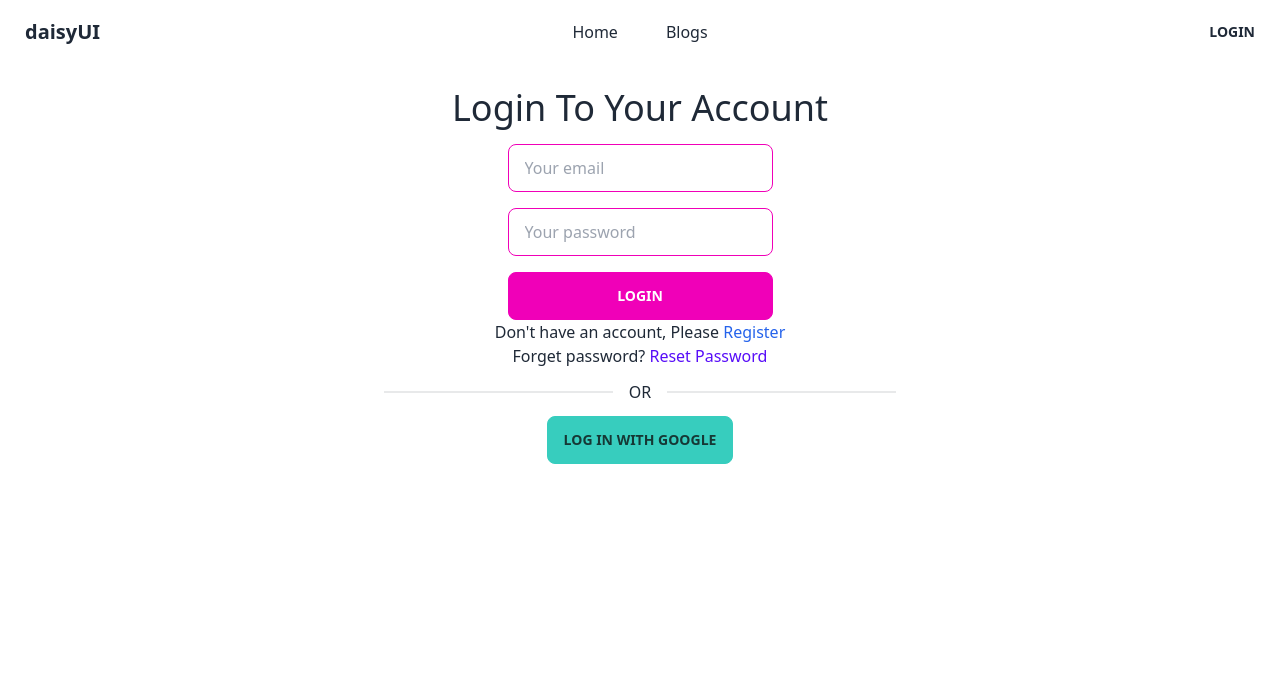
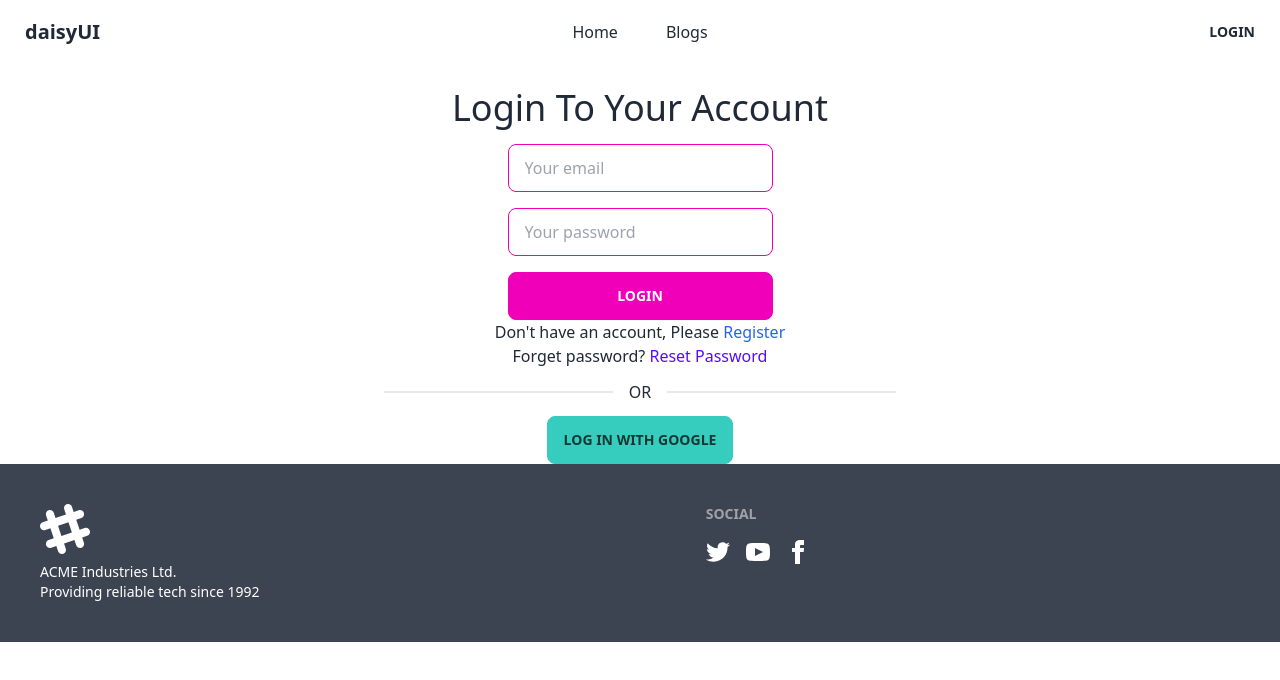
Before and after one commit to kdipto1/manufacturer-website-client-side, a React (Create React App) app: page /login in a window 1280 px wide. Shown: the top 680 px of the page. Built offline with nearby package versions, Linux system fonts and the light colour scheme; no server answers.

Commit message:
footer added

```diff
--- a/src/App.js
+++ b/src/App.js
@@ -18,6 +18,7 @@
 import AddProduct from "./Pages/Dashboard/AddProduct";
 import ManageOrders from "./Pages/Dashboard/ManageOrders";
 import ManageProducts from "./Pages/Dashboard/ManageProducts";
+import Footer from "./Pages/Footer/Footer";
 
 function App() {
   return (
@@ -34,9 +35,9 @@
             </RequireAuth>
           }
         >
+          <Route path="myProfile" element={<MyProfile />} />
           <Route path="myOrders" element={<MyOrders />} />
           <Route path="addReview" element={<AddReview />} />
-          <Route path="myProfile" element={<MyProfile />} />
           <Route path="makeAdmin" element={<MakeAdmin />} />
           <Route path="addProduct" element={<AddProduct />} />
           <Route path="manageOrders" element={<ManageOrders />} />
@@ -47,6 +48,7 @@
         <Route path="/register" element={<Register />} />
         <Route path="*" element={<NotFound />} />
       </Routes>
+      <Footer/>
       <ToastContainer />
     </div>
   );
--- a/src/Pages/Dashboard/Dashboard.js
+++ b/src/Pages/Dashboard/Dashboard.js
@@ -1,6 +1,6 @@
 import React from "react";
 import { useAuthState } from "react-firebase-hooks/auth";
-import { Link, Outlet } from "react-router-dom";
+import { Link, NavLink, Outlet } from "react-router-dom";
 import auth from "../../firebase.init";
 import useAdmin from "../Hooks/useAdmin";
 import Loading from "../Utility/Loading";
@@ -9,7 +9,7 @@
   const [user, loading, error] = useAuthState(auth);
   const [admin, adminLoading] = useAdmin(user);
   if (loading || adminLoading) {
-    return <Loading />
+    return <Loading />;
   }
   return (
     <div className="drawer drawer-mobile">
@@ -32,36 +32,36 @@
         <ul className="menu p-4 overflow-y-auto w-80 bg-base-100 text-base-content">
           {/* <!-- Sidebar content here --> */}
           {!admin && (
-            <li>
-              <Link to="myOrders">My Orders</Link>
+            <li className="my-2">
+              <NavLink to="/dashboard/myOrders">My Orders</NavLink>
             </li>
           )}
           {!admin && (
-            <li>
-              <Link to="addReview">Add Review</Link>
+            <li className="mb-2">
+              <NavLink to="/dashboard/addReview">Add Review</NavLink>
             </li>
           )}
-          <li>
-            <Link to="myProfile">My Profile</Link>
+          <li className="mb-2">
+            <NavLink to="/dashboard/myProfile">My Profile</NavLink>
           </li>
           {admin && (
-            <li>
-              <Link to="addProduct">Add Product</Link>
+            <li className="mb-2">
+              <NavLink to="/dashboard/addProduct">Add Product</NavLink>
+            </li>
+          )}
+          {admin && (
+            <li className="mb-2">
+              <NavLink to="/dashboard/manageProducts">Manage Products</NavLink>
+            </li>
+          )}
+          {admin && (
+            <li className="mb-2">
+              <NavLink to="/dashboard/manageOrders">Manage Orders</NavLink>
             </li>
           )}
           {admin && (
             <li>
-              <Link to="manageProducts">Manage Products</Link>
-            </li>
-          )}
-          {admin && (
-            <li>
-              <Link to="manageOrders">Manage Orders</Link>
-            </li>
-          )}
-          {admin && (
-            <li>
-              <Link to="makeAdmin">Make Admin</Link>
+              <NavLink to="/dashboard/makeAdmin">Make Admin</NavLink>
             </li>
           )}
         </ul>
--- a/src/Pages/Dashboard/ManageOrders.js
+++ b/src/Pages/Dashboard/ManageOrders.js
@@ -1,9 +1,24 @@
-import React from 'react';
+import React from "react";
+import { useAuthState } from "react-firebase-hooks/auth";
+import { useQuery } from "react-query";
+import auth from "../../firebase.init";
+import Loading from "../Utility/Loading";
 
 const ManageOrders = () => {
+  const [user, loading, error] = useAuthState(auth);
+  const { data: orders, isLoading } = useQuery("allOrder", () =>
+    fetch("http://localhost:5000/orders", {
+      headers: {
+        authorization: `${user?.email} ${localStorage.getItem("accessToken")}`,
+      },
+    }).then((res) => res.json())
+  );
+  if (loading || isLoading) {
+    return <Loading />;
+  }
   return (
     <div>
-      <h2>Manage orders:admin</h2>
+      <h2>Manage orders:admin {orders?.length}</h2>
     </div>
   );
 };
--- a/src/Pages/Dashboard/MyOrders.js
+++ b/src/Pages/Dashboard/MyOrders.js
@@ -2,6 +2,7 @@
 import React, { useEffect, useState } from "react";
 import { useAuthState } from "react-firebase-hooks/auth";
 import { useQuery } from "react-query";
+import { toast } from "react-toastify";
 import auth from "../../firebase.init";
 import Loading from "../Utility/Loading";
 
@@ -14,7 +15,7 @@
     }
     const getMyOrders = async () => {
       const email = user?.email;
-      const url = `http://localhost:5000/orders?email=${email}`;
+      const url = `http://localhost:5000/userOrders?email=${email}`;
       try {
         const { data } = await axios.get(url, {
           headers: {
@@ -26,6 +27,7 @@
         setOrders(data);
       } catch (error) {
         console.log(error);
+        toast.error(error.message)
       }
     };
     getMyOrders();
--- /dev/null
+++ b/src/Pages/Footer/Footer.js
@@ -0,0 +1,66 @@
+import React from "react";
+
+const Footer = () => {
+  return (
+    <footer class="footer p-10 bg-neutral text-neutral-content">
+      <div>
+        <svg
+          width="50"
+          height="50"
+          viewBox="0 0 24 24"
+          xmlns="http://www.w3.org/2000/svg"
+          fill-rule="evenodd"
+          clip-rule="evenodd"
+          class="fill-current"
+        >
+          <path d="M22.672 15.226l-2.432.811.841 2.515c.33 1.019-.209 2.127-1.23 2.456-1.15.325-2.148-.321-2.463-1.226l-.84-2.518-5.013 1.677.84 2.517c.391 1.203-.434 2.542-1.831 2.542-.88 0-1.601-.564-1.86-1.314l-.842-2.516-2.431.809c-1.135.328-2.145-.317-2.463-1.229-.329-1.018.211-2.127 1.231-2.456l2.432-.809-1.621-4.823-2.432.808c-1.355.384-2.558-.59-2.558-1.839 0-.817.509-1.582 1.327-1.846l2.433-.809-.842-2.515c-.33-1.02.211-2.129 1.232-2.458 1.02-.329 2.13.209 2.461 1.229l.842 2.515 5.011-1.677-.839-2.517c-.403-1.238.484-2.553 1.843-2.553.819 0 1.585.509 1.85 1.326l.841 2.517 2.431-.81c1.02-.33 2.131.211 2.461 1.229.332 1.018-.21 2.126-1.23 2.456l-2.433.809 1.622 4.823 2.433-.809c1.242-.401 2.557.484 2.557 1.838 0 .819-.51 1.583-1.328 1.847m-8.992-6.428l-5.01 1.675 1.619 4.828 5.011-1.674-1.62-4.829z"></path>
+        </svg>
+        <p>
+          ACME Industries Ltd.
+          <br />
+          Providing reliable tech since 1992
+        </p>
+      </div>
+      <div>
+        <span class="footer-title">Social</span>
+        <div class="grid grid-flow-col gap-4">
+          <a>
+            <svg
+              xmlns="http://www.w3.org/2000/svg"
+              width="24"
+              height="24"
+              viewBox="0 0 24 24"
+              class="fill-current"
+            >
+              <path d="M24 4.557c-.883.392-1.832.656-2.828.775 1.017-.609 1.798-1.574 2.165-2.724-.951.564-2.005.974-3.127 1.195-.897-.957-2.178-1.555-3.594-1.555-3.179 0-5.515 2.966-4.797 6.045-4.091-.205-7.719-2.165-10.148-5.144-1.29 2.213-.669 5.108 1.523 6.574-.806-.026-1.566-.247-2.229-.616-.054 2.281 1.581 4.415 3.949 4.89-.693.188-1.452.232-2.224.084.626 1.956 2.444 3.379 4.6 3.419-2.07 1.623-4.678 2.348-7.29 2.04 2.179 1.397 4.768 2.212 7.548 2.212 9.142 0 14.307-7.721 13.995-14.646.962-.695 1.797-1.562 2.457-2.549z"></path>
+            </svg>
+          </a>
+          <a>
+            <svg
+              xmlns="http://www.w3.org/2000/svg"
+              width="24"
+              height="24"
+              viewBox="0 0 24 24"
+              class="fill-current"
+            >
+              <path d="M19.615 3.184c-3.604-.246-11.631-.245-15.23 0-3.897.266-4.356 2.62-4.385 8.816.029 6.185.484 8.549 4.385 8.816 3.6.245 11.626.246 15.23 0 3.897-.266 4.356-2.62 4.385-8.816-.029-6.185-.484-8.549-4.385-8.816zm-10.615 12.816v-8l8 3.993-8 4.007z"></path>
+            </svg>
+          </a>
+          <a>
+            <svg
+              xmlns="http://www.w3.org/2000/svg"
+              width="24"
+              height="24"
+              viewBox="0 0 24 24"
+              class="fill-current"
+            >
+              <path d="M9 8h-3v4h3v12h5v-12h3.642l.358-4h-4v-1.667c0-.955.192-1.333 1.115-1.333h2.885v-5h-3.808c-3.596 0-5.192 1.583-5.192 4.615v3.385z"></path>
+            </svg>
+          </a>
+        </div>
+      </div>
+    </footer>
+  );
+};
+
+export default Footer;
--- a/src/Pages/Purchase/Purchase.js
+++ b/src/Pages/Purchase/Purchase.js
@@ -75,6 +75,7 @@
       })
       .catch(function (error) {
         console.log(error);
+        toast.error(error.message)
       });
   };
   return (
```
